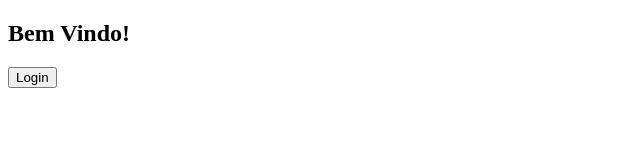
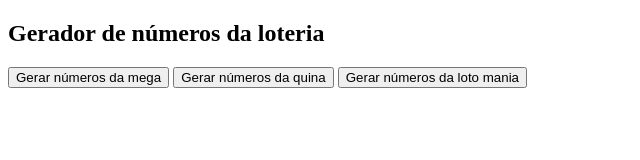
Before and after one commit to leocasagrande/React, a plain HTML site: page projeto01/index.html in a window 1280 px wide. Shown: the whole page, without its empty margins (0-640 px from the left). Drawn offline with Linux system fonts and the light colour scheme.

Commit message:
alguns exercicios em js

```diff
--- a/projeto01/index.html
+++ b/projeto01/index.html
@@ -6,8 +6,21 @@
     <title>Document</title>
 </head>
 <body>
-    <h2 id="greeting">Bem Vindo!</h2>
-    <button onclick="login()">Login</button>
+    <!-- <h2 id="greeting">Bem Vindo!</h2>
+    <button onclick="login()">Login</button> -->
+    <!-- <ul>
+        <li>1 - Celsius para Kelvin</li>
+        <li>2 - Celsius para Fahrenheit</li>
+        <li>3 - Kelvin para Celsius</li>
+        <li>4 - Kelvin para Fahrenheit</li>
+        <li>5 - Fahrenheit para Celsius</li>
+        <li>6 - Fahrenheit para Kelvin</li>
+    </ul> -->
+    <h2>Gerador de números da loteria</h2>
+    <button onclick="geraMega()">Gerar números da mega</button>
+    <button onclick="geraQuina()">Gerar números da quina</button>
+    <button onclick="geraMania()">Gerar números da loto mania</button>
+
     <script src="script.js"></script>
 </body>
 </html>
--- a/projeto01/script.js
+++ b/projeto01/script.js
@@ -21,28 +21,170 @@
 // document.write(`<h1> Olá ${name}, da matrícula ${matricula} e curso ${curso}! </h1>`)
 // document.write(`<img src=${img}/>`)
 
-var greeting = document.getElementById('greeting')
-var username = ''
+// var greeting = document.getElementById('greeting')
+// var username = ''
 
-function login(){
-    username = prompt('Enter your username')
+// function login(){
+//     username = prompt('Enter your username')
 
-    if(username === null || username === ''){
-        alert('Please, enter your username')
-    }else{
-        greeting.innerHTML = `Bem vindo, ${username}`
+//     if(username === null || username === ''){
+//         alert('Please, enter your username')
+//     }else{
+//         greeting.innerHTML = `Bem vindo, ${username}`
 
-        let logoutBtn = document.createElement('button')
+//         let logoutBtn = document.createElement('button')
 
-        logoutBtn.innerText = 'Log out'
+//         logoutBtn.innerText = 'Log out'
 
-        logoutBtn.onclick = logout()
+//         logoutBtn.onclick = logout()
 
-        greeting.appendChild(logoutBtn)
+//         greeting.appendChild(logoutBtn)
+//     }
+// }
+
+// function logout(){
+//     alert('You have been logged out')
+//     greeting.innerHTML = `Até mais, ${username}`
+// }
+
+// var lista = ['Victor', 'Thais', 'Sabrina', 'Matheus', 150]
+
+// console.log(lista);
+
+//Adiciona um novo indice no final da lista
+// console.log(lista.push());
+
+//Exclui o ultimo indice da lista
+// console.log(lista.pop());
+// console.log(lista);
+
+//Adiciona em primeiro da lista
+// console.log(lista.unshift('Leonardo'));
+// console.log(lista);
+
+//Apaga o primeiro da lista
+// console.log(lista.shift());
+// console.log(lista);
+
+//Adiciona um separador entre os indices da lista
+// console.log(lista.join(';'));
+// console.log(lista);
+
+//Transforma a lista em uma string
+// console.log(lista.toString());
+// console.log(lista);
+
+// var homens = ['homem1', 'homem2', 'homem3']
+// var mulheres = ['mulher1', 'mulher2', 'mulher3']
+
+//Junta as duas listas
+// console.log(homens.concat(mulheres));
+
+// var month = ['Jan', 'Fev', 'Mar', 'April', 'May', 'June', 'July']
+// var i = 0
+
+//Loops basicos
+
+// while(i <= month.length){
+//     document.write(`<p>${month[i]}</p>`)
+//     i++
+// }
+
+// for(var i = 0; i < month.length; i ++){
+//     document.write(`<p>${month[i]}<p>`)
+// }
+
+//Funcao usando switch case
+// function escolher(){
+//     let options = Number(prompt('Digite a opção desejada!'))
+
+//     switch(options){
+//         case 1:
+//             alert('Você escolheu ARROZ')
+//             break;
+//         case 2:
+//             alert('Você escolheu FEIJÃO')
+//             break;
+//         case 3:
+//             alert('Você escolheu BATATA FRITA')
+//             break;
+//         case 4:
+//             alert('Você escolheu PEIXE')
+//             break;
+//         default:
+//             alert('Opcão inválida!')
+//             break;
+//     }
+// }
+
+//Crie um programa que calcule o IMC do usuario e mostre os dados
+
+    // let peso = prompt('Informe seu peso em kg')
+    // let altura = prompt('Informe sua altura em metros')
+    // let imc = peso/(altura * altura)
+    // document.write(`<h2>Seu IMC é ${imc}</h2>`)
+
+
+//Crie uma funcao que leia a temperatura do usuario e pergunte para qual temperatura deseja converter(Mostre o resultado para o usuario)
+
+    // let temperatura = Number(prompt('Informe a temperatura'))
+
+    // function calculaTemp(){
+    //     let option = Number(prompt('Informe a opção'))
+
+    //     switch(option){
+    //         case 1:
+    //             temperatura = temperatura + 273.15
+    //             document.write(`Sua temperatura em Kelvin: ${temperatura}`)
+    //             break;
+    //         case 2:
+    //             temperatura = 32 + (temperatura * 1.8)
+    //             document.write(`Sua temperatura em Fahrenheit: ${temperatura}`)
+    //             break;
+    //         case 3:
+    //             temperatura = temperatura - 273.15
+    //             document.write(`Sua temperatura em Celsius: ${temperatura}`)
+    //             break;
+    //         case 4:
+    //             temperatura = ((temperatura - 273.15) * 1.8) + 32
+    //             document.write(`Sua temperatura em Fahrenheit: ${temperatura}`)
+    //             break;
+    //         case 5:
+    //             temperatura = (temperatura - 32)/1.8
+    //             document.write(`Sua temperatura em Celsius: ${temperatura}`)
+    //             break;
+    //         case 6:
+    //             temperatura = (temperatura + 459.67) * 5/9
+    //             document.write(`Sua temperatura em Kelvin: ${temperatura}`)
+    //             break;
+    //     }
+    // }
+
+//Crie um programa que gere quantidade pedida de numeros aleatorios da loteria para o usuario
+
+function geraMega(){
+    let lista = []
+    for(let i = 0; i < 6; i ++){
+        let n = Math.floor(Math.random() * (60 - 1) + 1)
+        lista.push(n)
     }
+    document.write(`<h2>Os numeros da sua mega: ${lista.toString()}</h2>`)
 }
 
-function logout(){
-    alert('You have been logged out')
-    greeting.innerHTML = `Até mais, ${username}`
+function geraQuina(){
+    let lista = []
+    for(let i = 0; i < 5; i ++){
+        let n = Math.floor(Math.random() * (80 - 1) + 1)
+        lista.push(n)
+    }
+    document.write(`<h2>Os numeros da sua quina: ${lista.toString()}</h2>`)
 }
+
+function geraMania(){
+    let lista = []
+    for(let i = 0; i < 50; i ++){
+        let n = Math.floor(Math.random() * (99 - 1) + 1)
+        lista.push(n)
+    }
+    document.write(`<h2>Os numeros da sua loto mania: <p>${lista.toString()}</p></h2>`)
+}
```
